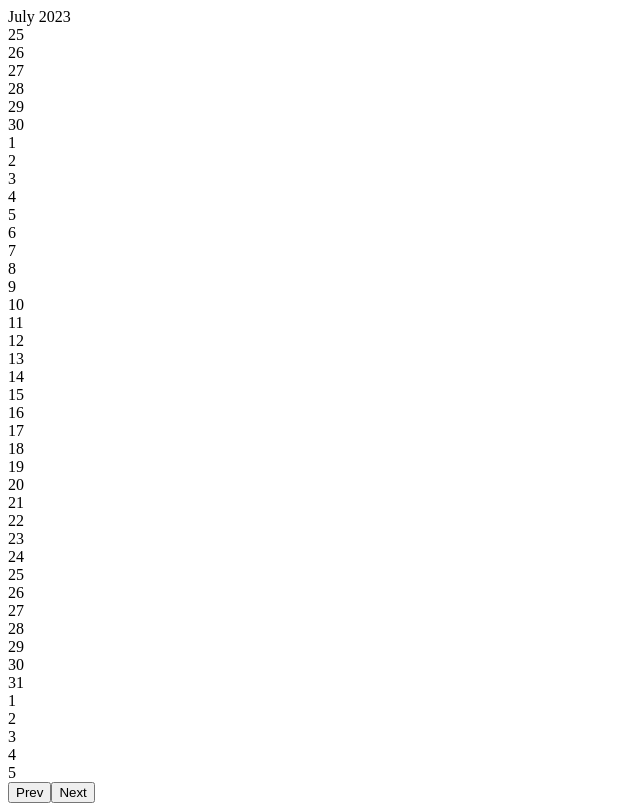
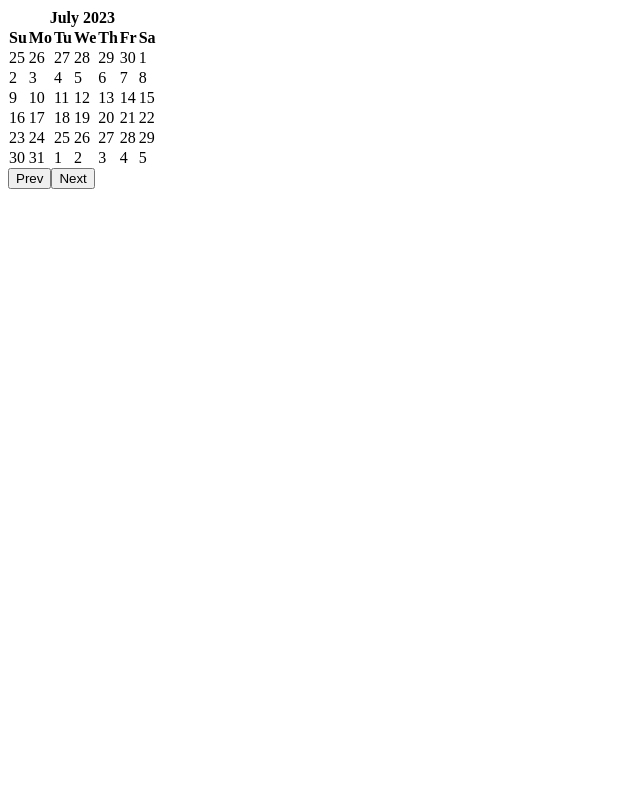
Before and after one commit to gmurin08/Dynamic-Calendar, a React (Vite) app in the folder frontend/: page / in a window 1280 px wide. Shown: the whole page, without its empty margins (0-640 px from the left). Built offline with nearby package versions, Linux system fonts and the light colour scheme.

Commit message:
Refactoring calendar logic

```diff
--- a/frontend/src/Calendar.jsx
+++ b/frontend/src/Calendar.jsx
@@ -1,24 +1,24 @@
 import { useState, useEffect } from "react"
 import DateEntry from "./DateEntry"
 export default function Calendar() {
-    //const wkd = ['Su','Mo','Tu','We','Th','Fr','Sa']
+    const wkd = ['Su','Mo','Tu','We','Th','Fr','Sa']
     const mth = ["January", "February", "March", "April", "May", "June", "July", "August", "September", "October", "November", "December"]
     const [offset,setOffset] = useState(0)
     const [rows,setRows] = useState(Array(6).fill().map(() => Array(7).fill(0)))
     const [done, setDone] = useState(false)
-    const [year,setYear] = useState(new Date().getFullYear())
-
+    //const [year,setYear] = useState(new Date().getFullYear())
+    const date = new Date()
     const handleMonthButtonClick = inc =>{
         setOffset(offset+inc)
     }
     useEffect(()=>{
         const dt = new Date()
         const mth = ["January", "February", "March", "April", "May", "June", "July", "August", "September", "October", "November", "December"]
-        const pivot = new Date(`${mth[dt.getMonth()+offset]} 1, 2023`).getDay()
-        const left = new Date(`${mth[dt.getMonth()+offset]} 1, 2023`)
-        const right = new Date(`${mth[dt.getMonth()+offset]} 1, 2023`)
+        const pivot = new Date(`${mth[dt.getMonth()+offset]} 1, ${new Date(dt.setMonth(dt.getMonth()+offset)).getFullYear()}`).getDay()
+        const left = new Date(`${mth[dt.getMonth()+offset]} 1, ${new Date(dt.setMonth(dt.getMonth()+offset)).getFullYear()}`)
+        const right = new Date(`${mth[dt.getMonth()+offset]} 1, ${new Date(dt.setMonth(dt.getMonth()+offset)).getFullYear()}`)
         let upd = Array(6).fill().map(()=>Array(7).fill(0))
-        upd[0][pivot] = new Date(`${mth[dt.getMonth()+offset]} 1, 2023`)
+        upd[0][pivot] = new Date(`${mth[dt.getMonth()+offset]} 1, ${new Date(dt.setMonth(dt.getMonth()+offset)).getFullYear()}`)
         var cpy = pivot
         while(cpy>0){
             cpy -= 1
@@ -33,21 +33,29 @@ export default function Calendar() {
             for(let j = 0; j < 7; j ++)
             upd[i][j] = new Date(right.setDate(right.getDate()+1))
         }
-        setYear(new Date(`${mth[dt.getMonth()+offset]} 1, 2023`).getFullYear())
         setRows(upd)
         setDone(true)
+
     },[offset])
     if(done)
   {return (<>
-    <div>{mth[new Date().getMonth()+offset] + " " + year}</div>
-    <div>{rows.map((row,i)=>{
-        return(<div key={i}>{
+    <div>
+    <tr>
+    <th colSpan={100}>{mth[new Date().getMonth()+offset] + " " + new Date(date.setMonth(date.getMonth()+offset)).getFullYear()}</th>
+    </tr>
+    <tr>
+        {wkd.map((day, d)=>{
+            return(<th key={d}>{day}</th>)
+        })}
+    </tr>
+    {rows.map((row,i)=>{
+        return(<tr key={i}>{
             row.map((col,j)=>{
-            return(<DateEntry key={j} date={col}/>)
+            return(<td key={j}><DateEntry key={j} date={col}/></td>)
         })
-    }</div>)
-    })}</div>
+    }</tr>)
+    })}
     <button onClick={()=>handleMonthButtonClick(-1)}>Prev</button>
     <button onClick={()=>handleMonthButtonClick(1)}>Next</button>
-  </>)}
+  </div></>)}
 }
```
